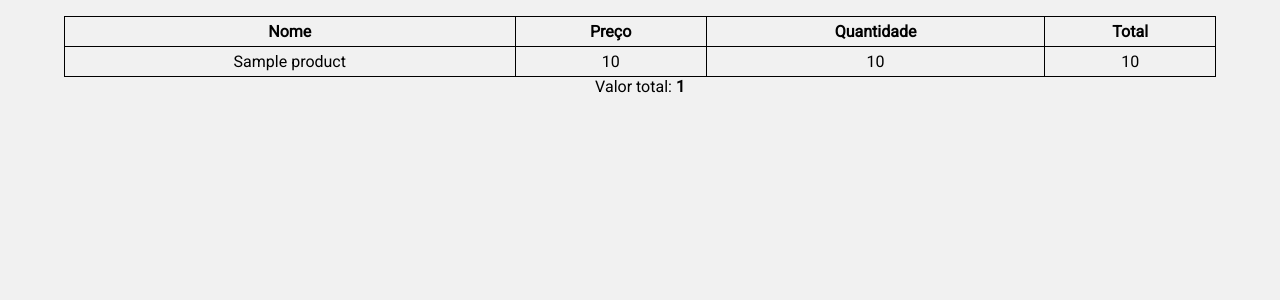
After one commit to kazordoon/desafio-php-mvc, a PHP site: template src/App/Views/checkout.twig in a window 1280 px wide. The commit adds this page. Shown: the top 300 px of the page. Run offline with PHP 8.4, Linux system fonts and the light colour scheme; the template is opened without the code that fills it: most values are stand-ins (such as "Sample title", 1, 10 or a date in 2020); some libraries are stand-ins or nearby versions.

Commit message:
chore: Submit products information to the checkout page

```diff
--- /dev/null
+++ b/src/App/Views/checkout.twig
@@ -0,0 +1,41 @@
+<!DOCTYPE html>
+<html lang="pt-br">
+
+<head>
+  <meta charset="utf-8" />
+  <meta name="viewport" content="width=device-width, initial-scale=1" />
+  <title>Checkout</title>
+  <link rel="stylesheet" href="{{ constant('BASE_URL') }}assets/css/styles.css" />
+  <style>
+    table {
+      width: 100%;
+    }
+  </style>
+</head>
+
+<body>
+  <div class="container center">
+    <table>
+      <thead>
+        <th>Nome</th>
+        <th>Preço</th>
+        <th>Quantidade</th>
+        <th>Total</th>
+      </thead>
+      <tbody>
+        {% for product in products %}
+        <tr>
+          <td>{{ product.name }}</td>
+          <td>{{ product.price }}</td>
+          <td>{{ product.quantity }}</td>
+          <td>{{ product.price }}</td>
+        </tr>
+      {% endfor %}
+      </tbody>
+    </table>
+
+    <p>Valor total: <strong><span id="total-price">{{ total_price }}</span></strong></p>
+  </div>
+</body>
+
+</html>
--- a/src/router/router.php
+++ b/src/router/router.php
@@ -5,6 +5,8 @@ use CoffeeCode\Router\Router;
 $router = new Router(BASE_URL);
 
 $router->namespace('\App\Controllers');
+
+$router->get('/checkout', 'CheckOutController:index');
 
 $router->get('/cart', 'CartController:index');
 $router->post('/cart', 'CartController:store');
```
Also changed, not shown: src/App/Controllers/CheckOutController.php (added, +29 -0 lines).
